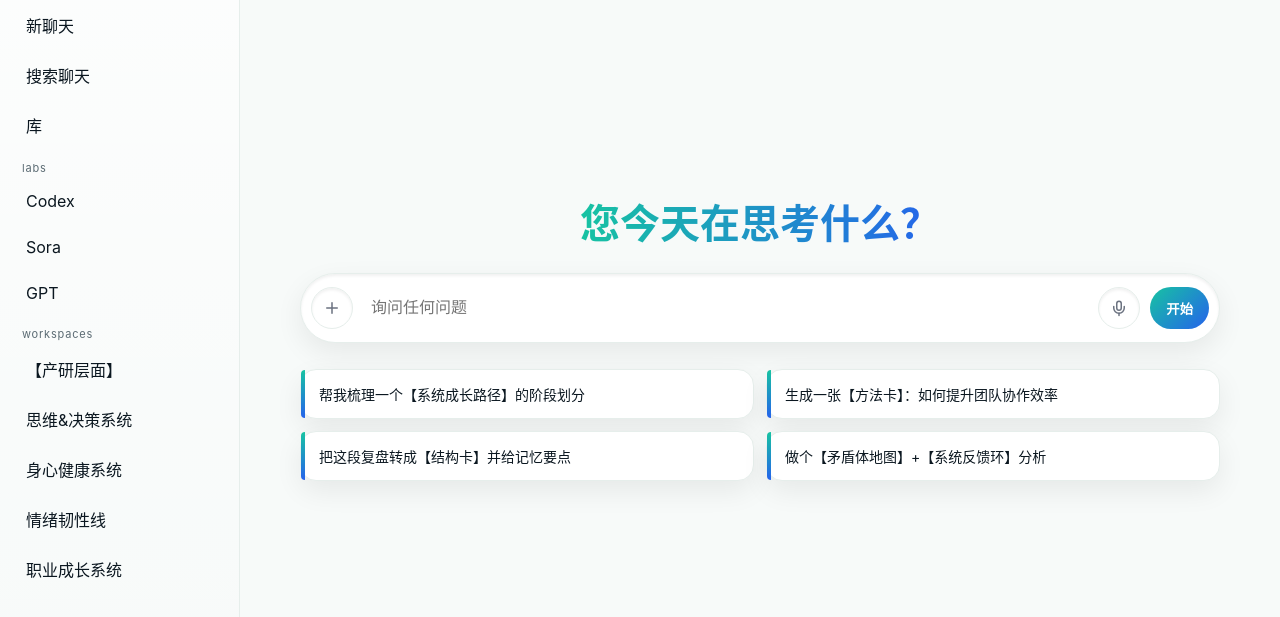
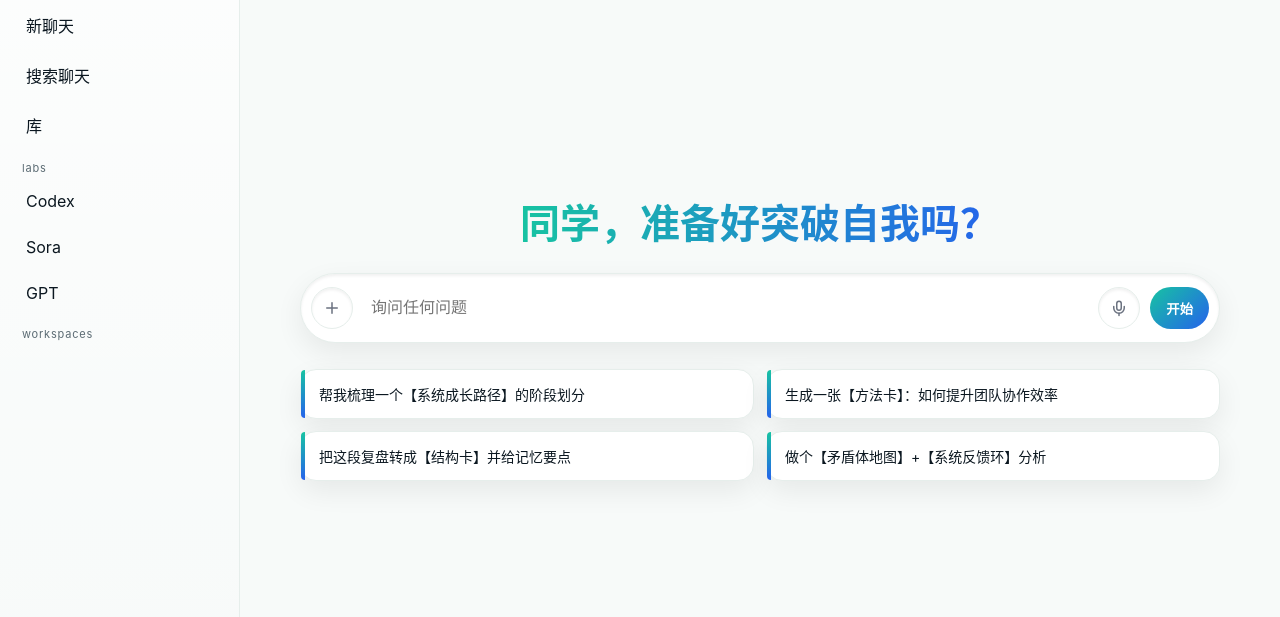
Before and after one commit to JohnJia21/notion-wisegrow-pages, a website: page index.html in a window 1280 px wide. Shown: the part 87-704 px from the top of the page. Drawn offline with Linux system fonts and the light colour scheme.

Commit message:
Update index.html

```diff
--- a/index.html
+++ b/index.html
@@ -135,11 +135,6 @@
 
     <div class="groupTitle">workspaces</div>
     <nav class="nav">
-      <a href="#"><span>【产研层面】</span></a>
-      <a href="#"><span>思维&决策系统</span></a>
-      <a href="#"><span>身心健康系统</span></a>
-      <a href="#"><span>情绪韧性线</span></a>
-      <a href="#"><span>职业成长系统</span></a>
     </nav>
   </aside>
 
@@ -151,7 +146,7 @@
 
     <section class="stage">
       <div class="center">
-        <div class="hero">您今天在思考什么？</div>
+        <div class="hero">同学，准备好突破自我吗？</div>
 
         <form class="ask" id="askForm" autocomplete="off">
           <div class="pill" title="新建">
```
